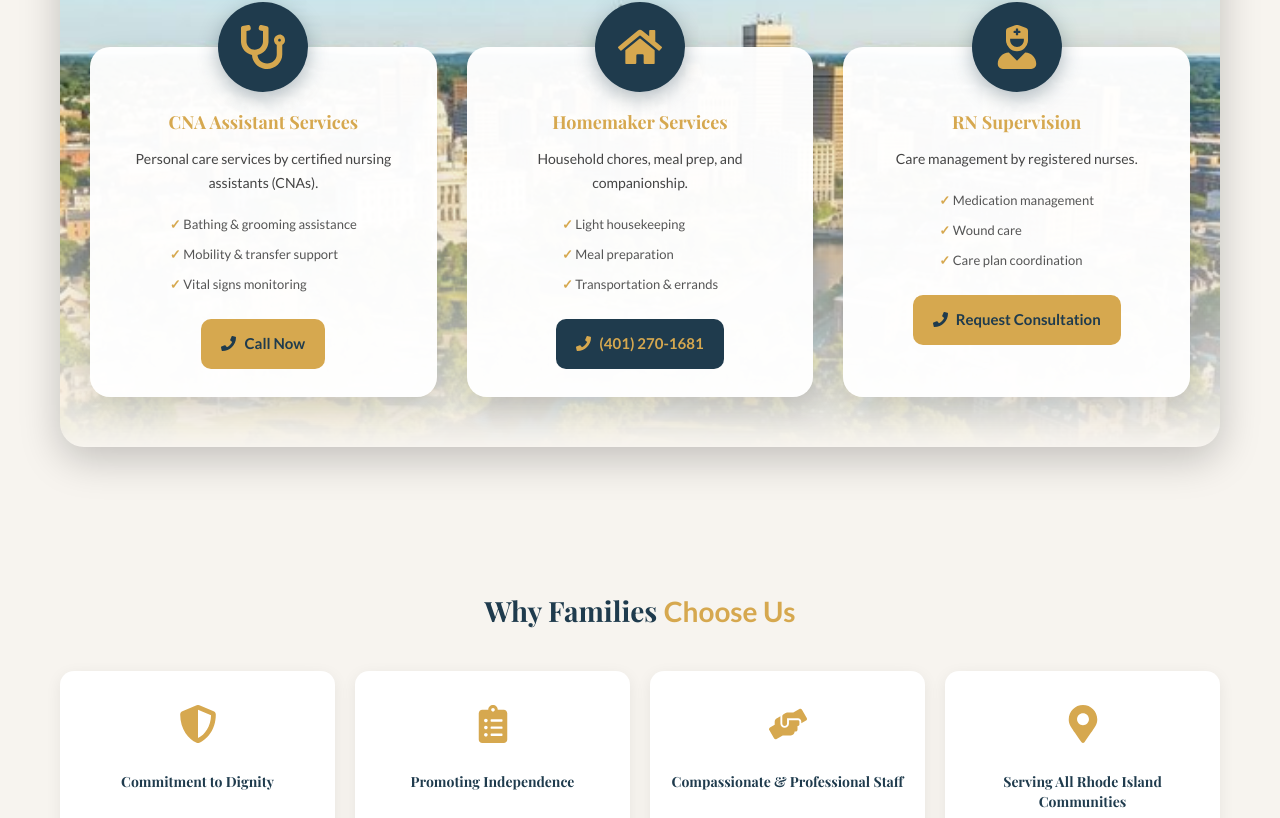
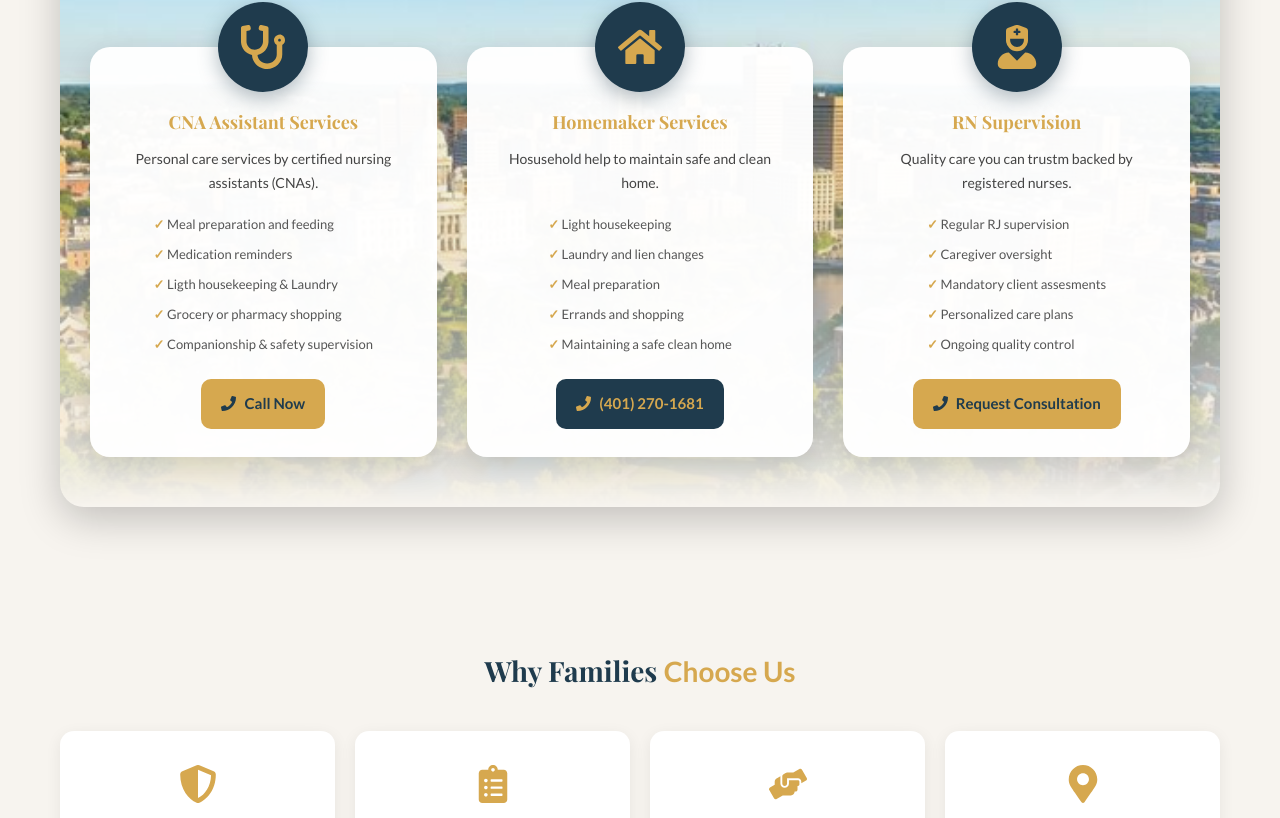
Before and after one commit to Aloecheverria7/caring-react, a React (Vite) app: page / in a window 1280 px wide. Shown: the part 1482-2300 px from the top of the page. Built offline with nearby package versions, Linux system fonts and the light colour scheme.

Commit message:
TEXT UPDATE
ACTUALIZACION DE TEXTO

```diff
--- a/src/components/services-home.component.tsx
+++ b/src/components/services-home.component.tsx
@@ -32,6 +32,8 @@ function ServicesHome() {
                                     <li>{t(`services.${id}.highlight1`)}</li>
                                     <li>{t(`services.${id}.highlight2`)}</li>
                                     <li>{t(`services.${id}.highlight3`)}</li>
+                                    <li>{t(`services.${id}.highlight4`)}</li>
+                                    <li>{t(`services.${id}.highlight5`)}</li>
                                 </ul>
                                 <a href="tel:4012701681" className={`btn ${ctaStyle} small`} aria-label={`${label} — call us`}>
                                     <FaPhone aria-hidden="true" />
--- a/src/i18n/locales/en.json
+++ b/src/i18n/locales/en.json
@@ -27,25 +27,31 @@
         "cna": {
             "title": "CNA Assistant Services",
             "description": "Personal care services by certified nursing assistants (CNAs).",
-            "highlight1": "Bathing & grooming assistance",
-            "highlight2": "Mobility & transfer support",
-            "highlight3": "Vital signs monitoring",
+            "highlight1": "Meal preparation and feeding",
+            "highlight2": "Medication reminders",
+            "highlight3": "Ligth housekeeping & Laundry",
+            "highlight4": "Grocery or pharmacy shopping",
+            "highlight5": "Companionship & safety supervision",
             "cta": "Call Now"
         },
         "homemaker": {
             "title": "Homemaker Services",
-            "description": "Household chores, meal prep, and companionship.",
+            "description": "Hosusehold help to maintain safe and clean home.",
             "highlight1": "Light housekeeping",
-            "highlight2": "Meal preparation",
-            "highlight3": "Transportation & errands",
+            "highlight2": "Laundry and lien changes",
+            "highlight3": "Meal preparation",
+            "highlight4": "Errands and shopping",
+            "highlight5": "Maintaining a safe clean home",
             "cta": "(401) 270-1681"
         },
         "rn": {
             "title": "RN Supervision",
-            "description": "Care management by registered nurses.",
-            "highlight1": "Medication management",
-            "highlight2": "Wound care",
-            "highlight3": "Care plan coordination",
+            "description": "Quality care you can trustm backed by registered nurses.",
+            "highlight1": "Regular RJ supervision",
+            "highlight2": "Caregiver oversight",
+            "highlight3": "Mandatory client assesments ",
+            "highlight4": "Personalized care plans",
+            "highlight5": "Ongoing quality control",
             "cta": "Request Consultation"
         }
     },
@@ -67,8 +73,8 @@
         "missionText": "We are dedicated to providing compassionate, personalized in-home care that enhances the independence, dignity, and quality of life for seniors and individuals across Rhode Island.",
         "whyTitle": "Why Families",
         "whyHighlight": "Choose Us",
-        "feature1": "Commitment to Dignity",
-        "feature2": "Promoting Independence",
+        "feature1": "Licensed &  State Compilant",
+        "feature2": "Personalized Care Plans",
         "feature3": "Compassionate & Professional Staff",
         "feature4": "Serving All Rhode Island Communities",
         "ctaCall": "Call (401) 270-1681",
```
Also changed, not shown: 1 other file (tests, documents, lock files or other folders).
